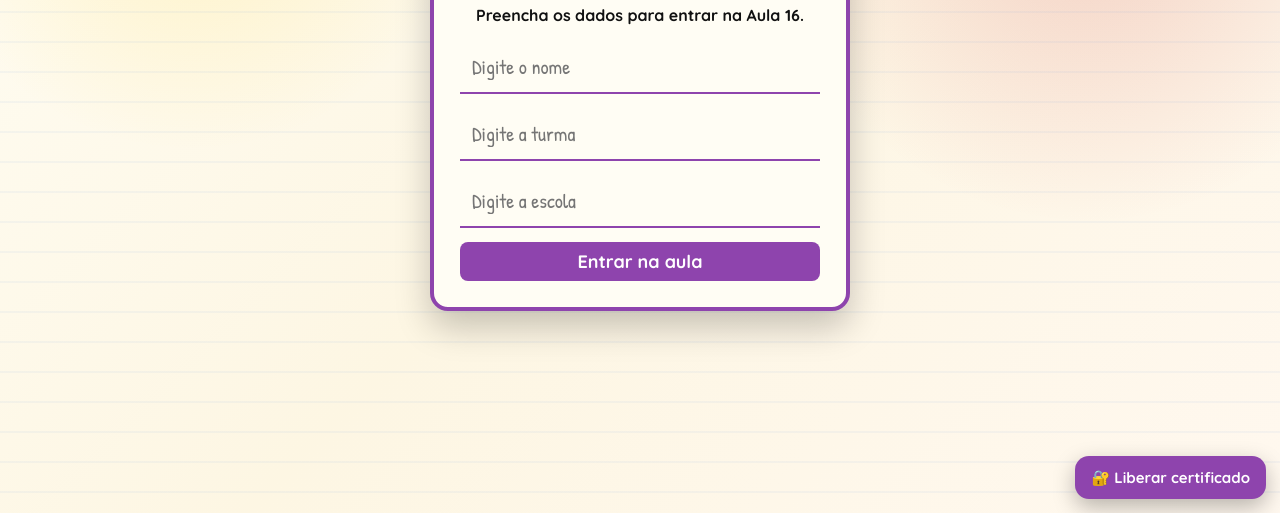
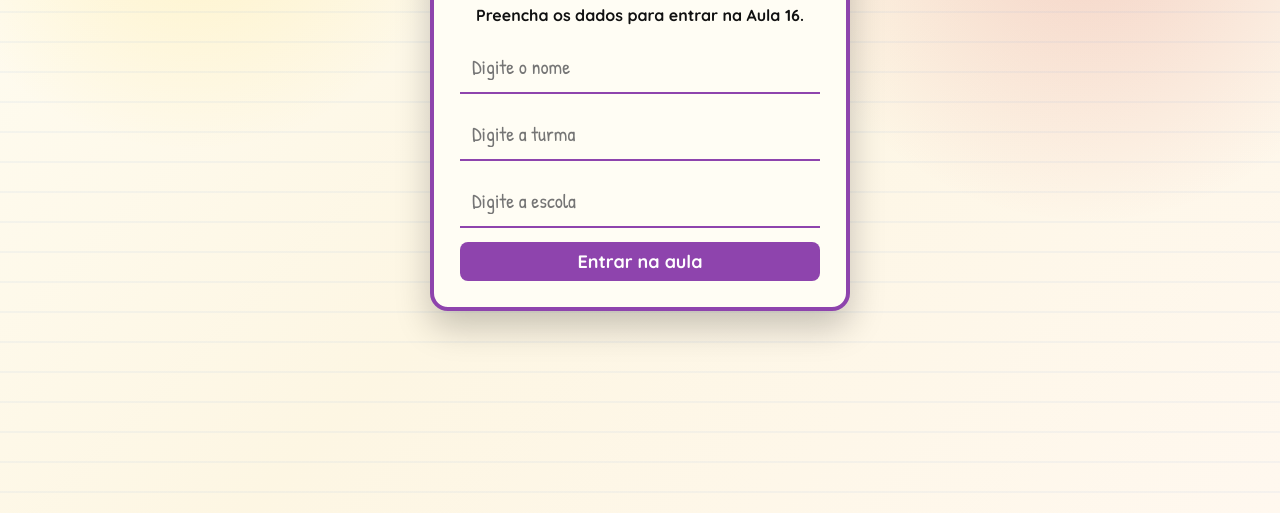
Before and after one commit to falangetvx-ctrl/AULA16_ESPANHOL-MEDIO, a plain HTML site: page index.html in a window 1280 px wide. Shown: the part 287-800 px from the top of the page. Drawn offline with Linux system fonts and the light colour scheme; files whose address does not match are found by name.

Commit message:
Add files via upload

```diff
--- a/index.html
+++ b/index.html
@@ -694,35 +694,9 @@ img, video, canvas, svg{
 }
 </style>
 
-<style id="ajuste-botao-certificado-professor">
-#btnLiberarCertificadoProfessor{
-  position:fixed;
-  right:14px;
-  bottom:14px;
-  z-index:15000;
-  border:0;
-  border-radius:14px;
-  padding:12px 16px;
-  background:#8e44ad;
-  color:#fff;
-  font-family:'Quicksand',Arial,sans-serif;
-  font-weight:900;
-  font-size:15px;
-  cursor:pointer;
-  box-shadow:0 8px 22px rgba(0,0,0,.28);
-}
-@media(max-width:600px){
-  #btnLiberarCertificadoProfessor{right:10px;bottom:10px;padding:11px 13px;font-size:13px;}
-}
-@media print{
-  #btnLiberarCertificadoProfessor{display:none!important;}
-}
-</style>
-
 </head>
 <body>
 
-<button id="btnLiberarCertificadoProfessor" type="button" onclick="liberarCertificadoFalange(true)">🔐 Liberar certificado</button>
 <div class="overlay" id="startOverlay">
   <div class="modal">
     <h2>Registro do aluno</h2>
@@ -1221,6 +1195,7 @@ const FALANGE_LABELS = {
 const falangeProgress = {p2:false,p3:false,p4:false,p5:false};
 let falangeStudent = {name:'', klass:'', school:''};
 let falangeCertified = false;
+let falangeEnemCompleted = false;
 
 function getStudentFalange(){
   falangeStudent = {
@@ -1286,6 +1261,7 @@ function resetToStartFalange(){
   // Reinicia progresso e volta para o registro inicial.
   FALANGE_REQUIRED.forEach(p => falangeProgress[p] = false);
   falangeCertified = false;
+  falangeEnemCompleted = false;
   updateFalangeLock();
 
   const wrap = document.querySelector('.wrap');
@@ -1320,8 +1296,8 @@ async function shaFalange(text){
   }
 }
 
-async function liberarCertificadoFalange(forcarProfessor = false){
-  if(!forcarProfessor && !allFalangePreviousDone()){
+async function liberarCertificadoFalange(){
+  if(!allFalangePreviousDone() || !falangeEnemCompleted){
     updateFalangeLock();
     document.querySelector('.enem-page')?.scrollIntoView({behavior:'smooth'});
     alert('A Página 6 só libera certificado após concluir todas as atividades anteriores.');
@@ -1331,13 +1307,6 @@ async function liberarCertificadoFalange(forcarProfessor = false){
   if(window.__falangeCertAuthInProgress) return;
   window.__falangeCertAuthInProgress = true;
 
-  const codigoDigitado = prompt('Digite o código do professor para liberar o certificado:');
-  const codigoProfessor = String.fromCharCode(104,225,32,114,97,122,227,111,32,112,111,114,99,111,32,104,225,32,114,97,122,227,111);
-  if(codigoDigitado === null || codigoDigitado.trim() !== codigoProfessor){
-    alert('Código do professor inválido. O certificado permanece bloqueado.');
-    setTimeout(() => { window.__falangeCertAuthInProgress = false; }, 0);
-    return;
-  }
   falangeCertified = true;
   const st = getStudentFalange();
   const now = new Date();
@@ -1373,6 +1342,7 @@ window.addEventListener('message', ev => {
     resetToStartFalange();
   }
   if(data.type === 'falangeEnemCorrect'){
+    falangeEnemCompleted = true;
     liberarCertificadoFalange();
   }
 });
@@ -2512,6 +2482,7 @@ const FALANGE_LABELS = {
 const falangeProgress = {p2:false,p3:false,p4:false,p5:false};
 let falangeStudent = {name:'', klass:'', school:''};
 let falangeCertified = false;
+let falangeEnemCompleted = false;
 
 function getStudentFalange(){
   falangeStudent = {
@@ -2553,6 +2524,7 @@ function scrollToFirstPending(){
 function resetToStartFalange(){
   FALANGE_REQUIRED.forEach(p => falangeProgress[p] = false);
   falangeCertified = false;
+  falangeEnemCompleted = false;
   updateFalangeLock();
   const wrap = document.querySelector('.wrap');
   const overlay = document.getElementById('startOverlay');
@@ -2568,8 +2540,8 @@ async function shaFalange(text){
   try{ const enc = new TextEncoder().encode(text); const buf = await crypto.subtle.digest('SHA-256', enc); return Array.from(new Uint8Array(buf)).map(b=>b.toString(16).padStart(2,'0')).join('').toUpperCase(); }
   catch(e){ let h=0; for(let i=0;i<text.length;i++) h = Math.imul(31,h) + text.charCodeAt(i) | 0; return Math.abs(h).toString(16).toUpperCase().padStart(8,'0'); }
 }
-async function liberarCertificadoFalange(forcarProfessor = false){
-  if(!forcarProfessor && !allFalangePreviousDone()){
+async function liberarCertificadoFalange(){
+  if(!allFalangePreviousDone() || !falangeEnemCompleted){
     updateFalangeLock();
     document.querySelector('.enem-page')?.scrollIntoView({behavior:'smooth'});
     alert('A Página 6 só libera certificado após concluir todas as atividades anteriores.');
@@ -2579,13 +2551,6 @@ async function liberarCertificadoFalange(forcarProfessor = false){
   if(window.__falangeCertAuthInProgress) return;
   window.__falangeCertAuthInProgress = true;
 
-  const codigoDigitado = prompt('Digite o código do professor para liberar o certificado:');
-  const codigoProfessor = String.fromCharCode(104,225,32,114,97,122,227,111,32,112,111,114,99,111,32,104,225,32,114,97,122,227,111);
-  if(codigoDigitado === null || codigoDigitado.trim() !== codigoProfessor){
-    alert('Código do professor inválido. O certificado permanece bloqueado.');
-    setTimeout(() => { window.__falangeCertAuthInProgress = false; }, 0);
-    return;
-  }
   falangeCertified = true;
   const st = getStudentFalange();
   const stamp = new Date().toLocaleString('pt-BR');
@@ -2603,7 +2568,10 @@ window.addEventListener('message', ev => {
   const data = ev.data || {};
   if(data.type === 'falangeComplete') markFalangeComplete(data.page);
   if(data.type === 'falangeEnemWrong') resetToStartFalange();
-  if(data.type === 'falangeEnemCorrect') liberarCertificadoFalange();
+  if(data.type === 'falangeEnemCorrect'){
+    falangeEnemCompleted = true;
+    liberarCertificadoFalange();
+  }
 });
 const originalEnterLessonFalange2 = window.enterLesson;
 window.enterLesson = function(){
```
